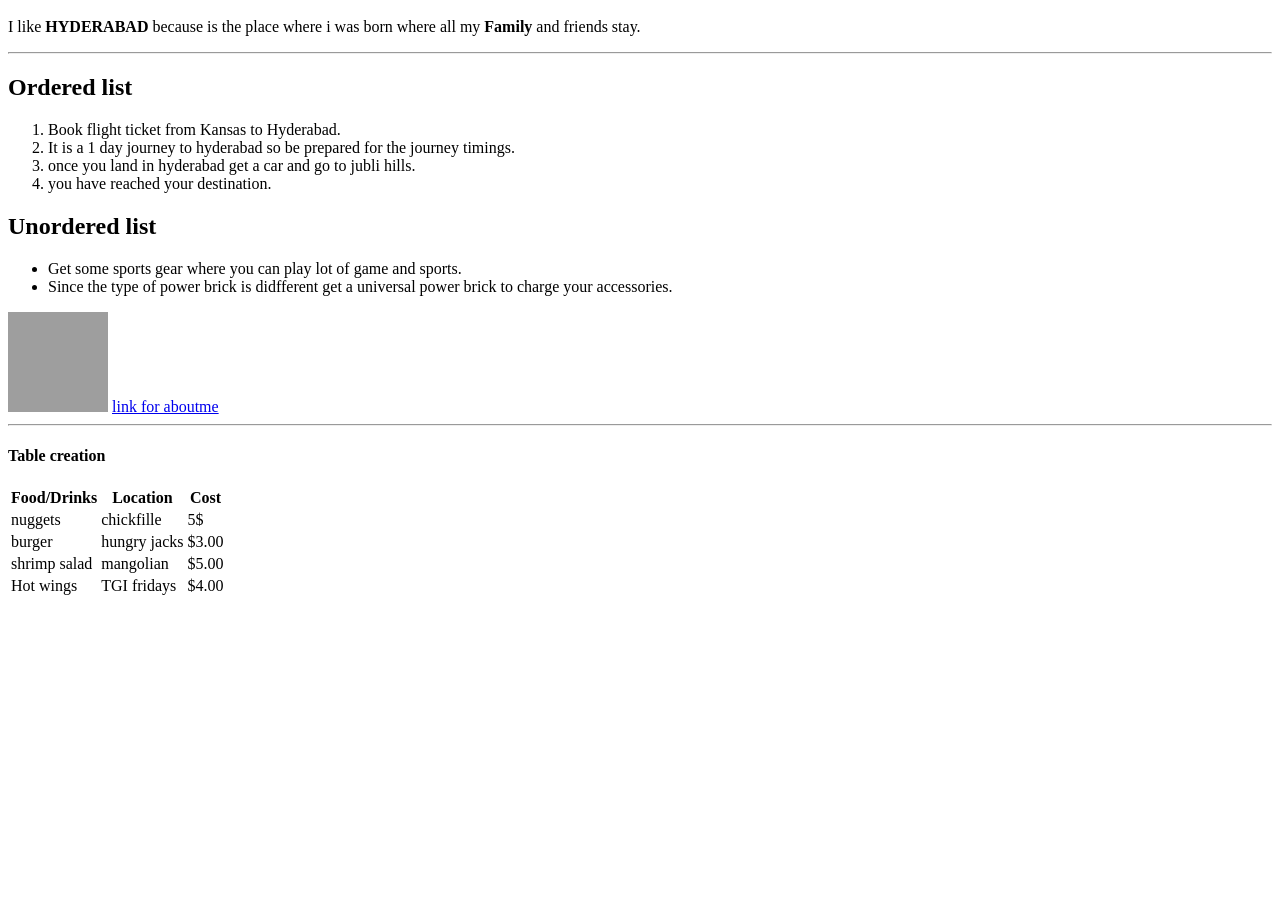
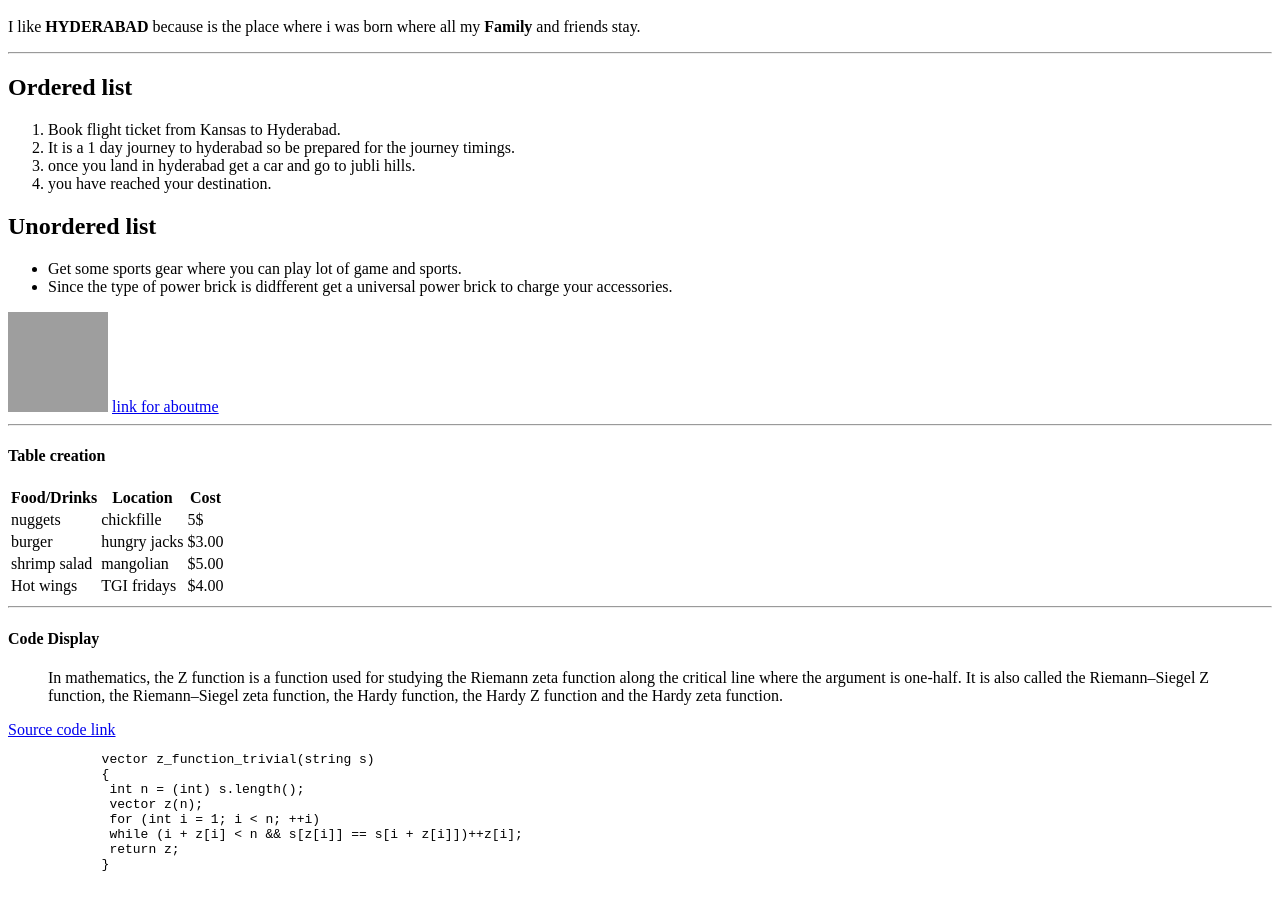
Before and after one commit to 44-563-WebApps-F21/webapps-f21-assignment-3-shivaprasadredd, a plain HTML site: page index.html in a window 1280 px wide. Shown: the part 101-1001 px from the top of the page. Before the commit the page ends 800 px from the top, so only its background shows below. Drawn offline with Linux system fonts and the light colour scheme; grey boxes are pictures that could not be loaded.

Commit message:
adde code

```diff
--- a/index.html
+++ b/index.html
@@ -51,5 +51,24 @@
                 <td>$4.00</td>
             </tr>
         </table>
+        <hr>
+        <h4>Code Display</h4>
+        <blockquote>
+            In mathematics, the Z function is a function used for studying the Riemann zeta function
+            along the critical line where the argument is one-half.
+            It is also called the Riemann–Siegel Z function, the Riemann–Siegel zeta function,
+            the Hardy function, the Hardy Z function and the Hardy zeta function.
+        </blockquote>
+        <a href="https://en.wikipedia.org/wiki/Z_function"> Source code link</a>
+        <pre>
+            vector<int> z_function_trivial(string s)
+            {
+             int n = (int) s.length();
+             vector<int> z(n);
+             for (int i = 1; i < n; ++i)
+             while (i + z[i] < n && s[z[i]] == s[i + z[i]])++z[i];
+             return z;
+            }
+        </pre>
     </body>
 </html>
```
